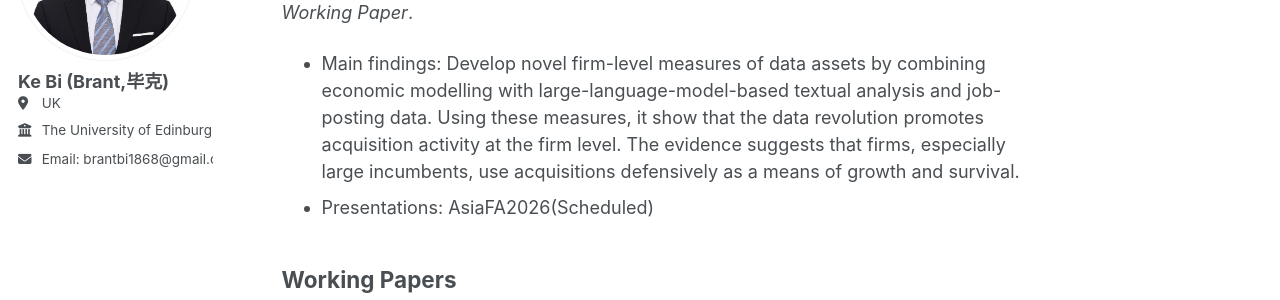
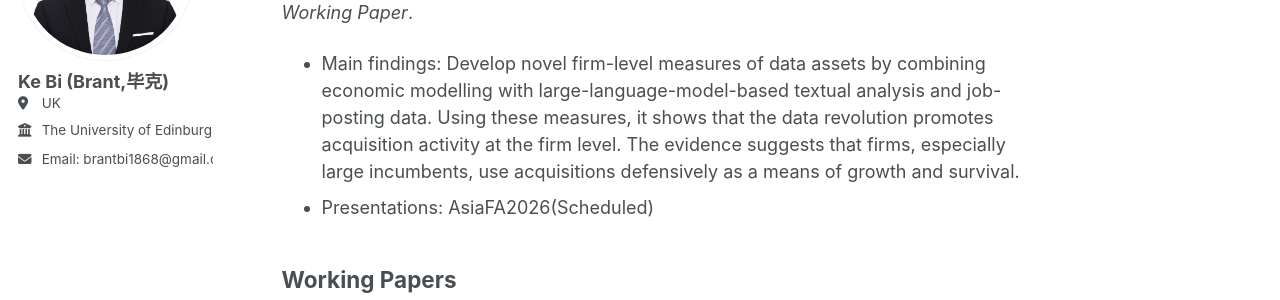
Before and after one commit to brant1868/brant1868.github.io, a Jekyll site: the page built from _pages/about.md, in a window 1280 px wide and 900 px high, scrolled down 581 px. Shown: the part 207-507 px from the top of the window. Built offline with Jekyll 4.4.1, drawn with Linux system fonts in a browser that asks for light colours; a script bundle is joined from its source files by our own code; library files that are not in the unit come from our copies.

Commit message:
Update about.md

```diff
--- a/_pages/about.md
+++ b/_pages/about.md
@@ -29,7 +29,7 @@ My research lies in empirical corporate finance, with a particular focus on merg
 Job Market Paper
 ------
 [Firm-level Data Assets and Inorganic Growth](https://drive.google.com/file/d/18_bj7RDudriuxyp20cNe9Nx_aRuuybR3/view?usp=sharing){:target="_blank" } (with Leonidas G. Barbopoulos, and Yue Liu). _Working Paper_.
-- Main findings: Develop novel firm-level measures of data assets by combining economic modelling with large-language-model-based textual analysis and job-posting data. Using these measures, it show that the data revolution promotes acquisition activity at the firm level. The evidence suggests that firms, especially large incumbents, use acquisitions defensively as a means of growth and survival.
+- Main findings: Develop novel firm-level measures of data assets by combining economic modelling with large-language-model-based textual analysis and job-posting data. Using these measures, it shows that the data revolution promotes acquisition activity at the firm level. The evidence suggests that firms, especially large incumbents, use acquisitions defensively as a means of growth and survival.
 - Presentations: AsiaFA2026(Scheduled)
 
 
```
